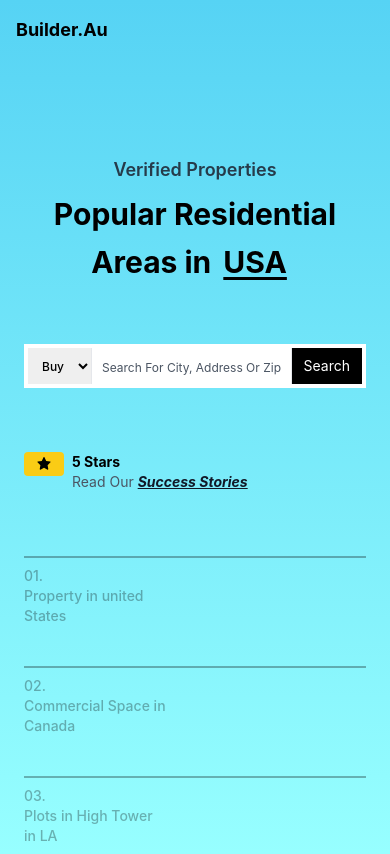
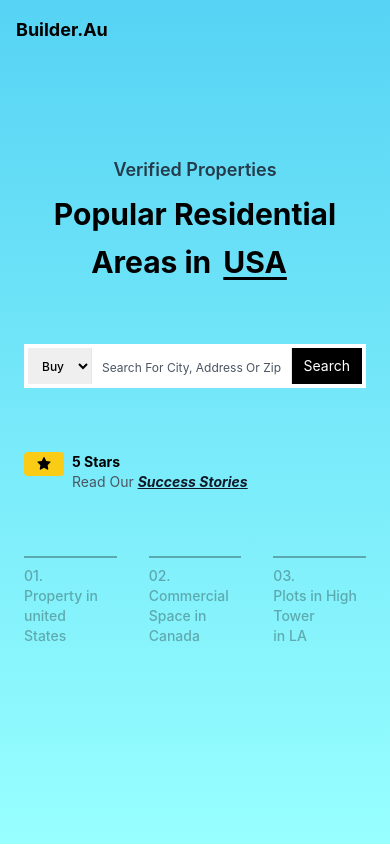
Before and after one commit to LevitKanner/dribbbleUIs, a React (Create React App) app: page / in a window 390 px wide. Built offline with nearby package versions, Linux system fonts and the light colour scheme.

Commit message:
Resolves conflict

```diff
--- a/src/App.js
+++ b/src/App.js
@@ -1,42 +1,10 @@
 import './App.css';
-import AppHeader from "./components/AppHeader";
-import Banner from "./components/Banner";
-import Note from "./components/Note";
+import {Builder_au} from "./views/Builder_au";
 
-const notes = [
-    {
-        number: "01",
-        text: "Property in united",
-        city: "States"
-    },
-    {
-        number: "02",
-        text: "Commercial Space in",
-        city: "Canada"
-    },
-    {
-        number: "03",
-        text: "Plots in High Tower",
-        city: "in LA"
-    },
-]
 
 function App() {
     return (
-        <div className="bg-gradient-to-t from-[#97FFFF] to-[#56D3F4] min-h-screen">
-            <main className="max-w-7xl mx-auto ">
-                <AppHeader/>
-                <div className="px-6 xl:px-8">
-                    <Banner/>
-                    <section className="flex flex-col space-y-8 md:flex-row md:space-x-8 md:space-y-0 mt-16 xl:mt-32">
-                        {notes.map(note => <Note city={note.city} number={note.number} text={note.text}
-                                                 key={note.number}/>)}
-                    </section>
-                </div>
-            </main>
-        </div>
-
-
+        <Builder_au />
     );
 }
 
--- /dev/null
+++ b/src/views/Builder_au.js
@@ -0,0 +1,36 @@
+import AppHeader from "../components/AppHeader";
+import Banner from "../components/Banner";
+import Note from "../components/Note";
+
+export function Builder_au() {
+    const notes = [
+        {
+            number: "01",
+            text: "Property in united",
+            city: "States"
+        },
+        {
+            number: "02",
+            text: "Commercial Space in",
+            city: "Canada"
+        },
+        {
+            number: "03",
+            text: "Plots in High Tower",
+            city: "in LA"
+        },
+    ]
+    return <div className="bg-gradient-to-t from-[#97FFFF] to-[#56D3F4] min-h-screen">
+        <main className="max-w-7xl mx-auto ">
+            <AppHeader/>
+            <div className="px-6">
+                <Banner/>
+                <section className="flex space-x-8 mt-16">
+                    {notes.map(note =>
+                        <Note city={note.city} number={note.number} text={note.text}
+                              key={note.number}/>)}
+                </section>
+            </div>
+        </main>
+    </div>;
+}
```
